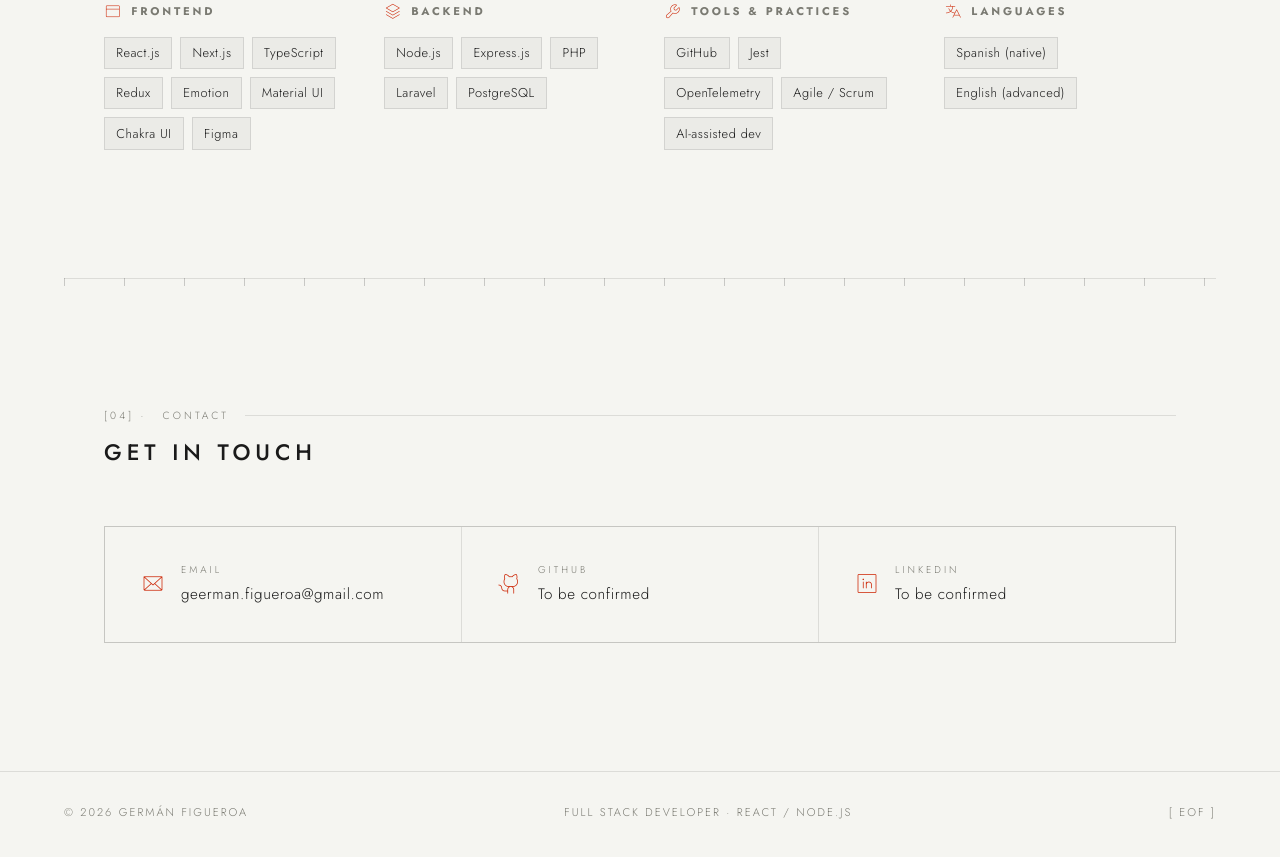
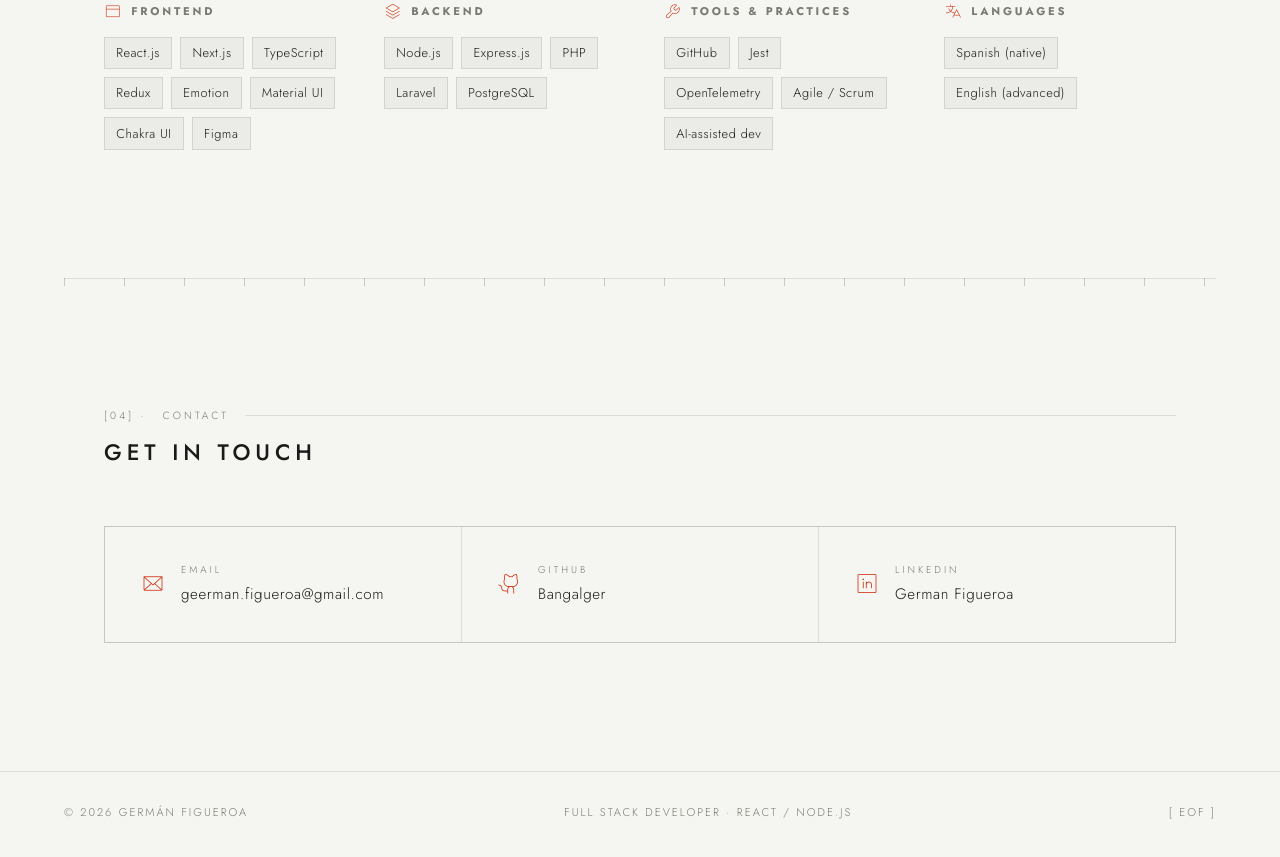
Before and after one commit to Bangalger/portfolio, a plain HTML site: page index.html in a window 1280 px wide. Shown: the part 2753-3610 px from the top of the page. Drawn offline with nearby package versions, Linux system fonts and the light colour scheme.

Commit message:
added links

```diff
--- a/index.html
+++ b/index.html
@@ -338,18 +338,14 @@
             <i class="ph-thin ph-github-logo"></i>
             <span>
               <span class="contact-cell__label">GitHub</span>
-              <span class="contact-cell__value"
-                ><span lang="es">A confirmar</span><span lang="en">To be confirmed</span></span
-              >
+              <span class="contact-cell__value">Bangalger</span>
             </span>
           </a>
           <a class="contact-cell" href="https://www.linkedin.com/in/german-figueroa-27254490/" aria-label="LinkedIn">
             <i class="ph-thin ph-linkedin-logo"></i>
             <span>
               <span class="contact-cell__label">LinkedIn</span>
-              <span class="contact-cell__value"
-                ><span lang="es">A confirmar</span><span lang="en">To be confirmed</span></span
-              >
+              <span class="contact-cell__value">German Figueroa</span>
             </span>
           </a>
         </div>
```
